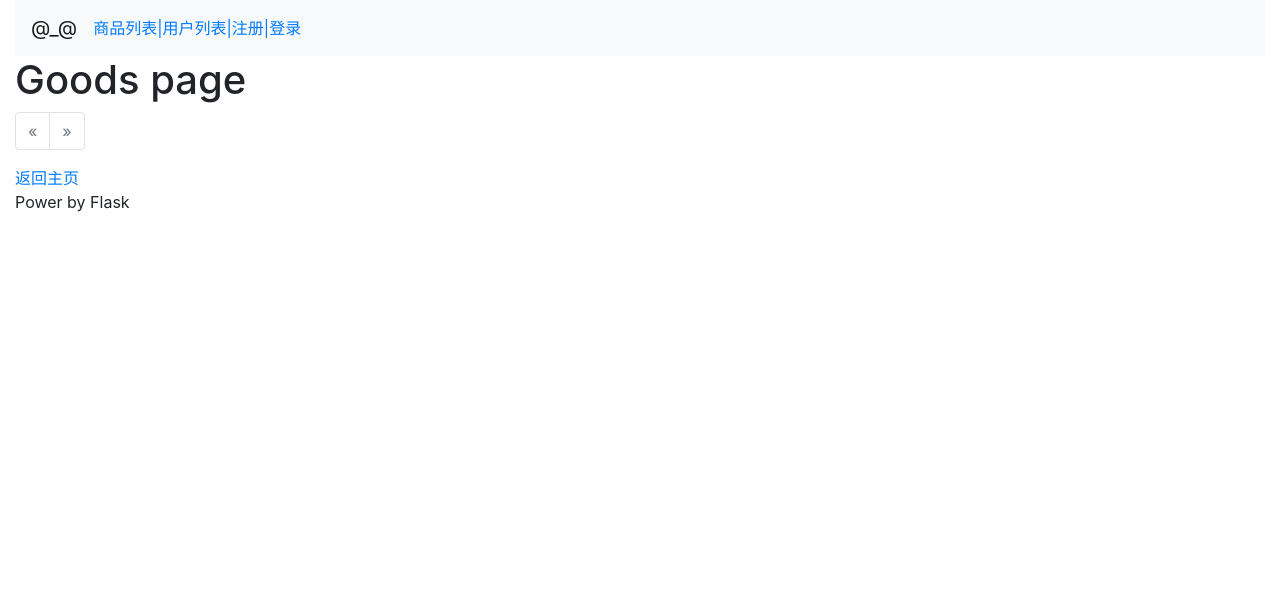
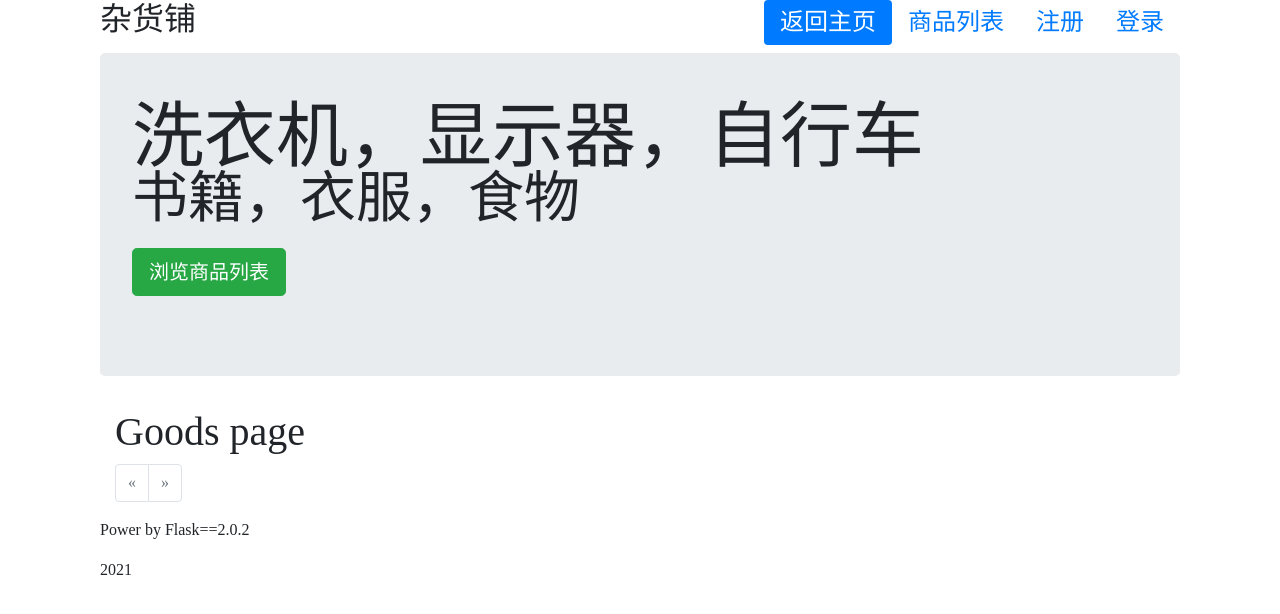
Before and after one commit to wpwupingwp/mai_web, a Flask app: page /goods in a window 1280 px wide. Shown: the top 614 px of the page. Run offline with Flask 2, Linux system fonts and the light colour scheme; data that the repository does not hold is empty; some libraries are stand-ins or nearby versions.

Commit message:
how to set chinese font

```diff
--- a/mai/auth.py
+++ b/mai/auth.py
@@ -110,7 +110,7 @@ def delete_goods(goods_id):
             db.session.delete(goods)
             db.session.commit()
             f.flash('删除成功')
-    return f.redirect(f'/admin/goods/{fl.current_user.user_id}')
+    return f.redirect(f'/auth/goods/{fl.current_user.user_id}')
 
 
 @auth.route('/edit_goods/<int:goods_id>', methods=('POST', 'GET'))
@@ -136,7 +136,7 @@ def edit_goods(goods_id):
         Goods.query.filter_by(goods_id=goods_id).update(new)
         db.session.commit()
         f.flash('修改物品成功')
-        return f.redirect('/admin/goods/1')
+        return f.redirect('/auth/goods/1')
     return f.render_template('add_goods.html', title='修改', form=gf)
 
 
@@ -147,7 +147,7 @@ def my_goods(user_id, page=1):
     per_page = 5
     if fl.current_user.is_anonymous:
         f.flash('请登录')
-        return f.redirect('/admin/login')
+        return f.redirect('/auth/login')
     if user_id != fl.current_user.user_id:
         f.flash('仅可查看自己的商品')
         #return f.redirect(f.url_for('admin.login'))
--- a/mai/templates/base.html
+++ b/mai/templates/base.html
@@ -3,49 +3,74 @@
 <head>
     <meta charset="utf-8">
     <meta name="viewport" content="width=device-width, initial-scale=1, shrink-to-fit=no">
-    {% block style %}
-        {{ bootstrap.load_css() }}
-    {% endblock %}
+    <meta name="description" content="flask demo">
+    <meta name="author" content="wp">
     {% if title %}
         <title>{{title}}</title>
     {% else %}
         <title>我的杂货铺</title>
     {% endif %}
+    {% block style %}
+        {{ bootstrap.load_css() }}
+    {% endblock %}
+    <style type="text/css">
+        * {font-family: "PingFang SC", "Hiragino Sans GB", "Heiti SC", "Microsoft YaHei", "WenQuanYi Micro Hei";}
+    </style>
 </head>
-<body class="container-fluid">
-    {% with messages = get_flashed_messages() %}
-            {% if messages %}
-                {% from 'bootstrap/utils.html' import render_messages %}
-                {{render_messages(dismissible=True, dismiss_animate=True)}}
-            {% endif %}
-    {% endwith %}
-    {% block navbar %}
-    <div>
-        <nav class="navbar navbar-expand-lg navbar-light bg-light">
-            <a class="navbar-brand" href="#">@_@</a>
-            <button class="navbar-toggler" type="button" data-toggle="collapse" data-target="#navbarSupportedContent" aria-controls="navbarSupportedContent" aria-expanded="false" aria-label="Toggle navigation">
-                <span class="navbar-toggler-icon"></span>
-            </button>
-            <div class="collapse navbar-collapse" id="navbarSupportedContent">
-                <ul class="navbar-nav mr-auto">
-                    <li><a href="/goods">商品列表|</a></li>
-                    <li><a href="/user">用户列表|</a></li>
-                    {% if current_user.is_authenticated %}
-                        {% if current_user.username=='admin@example.com' %}
-                            <li><a href="/admin">管理|</a></li>
-                        {% endif %}
-                        <li><a href="/auth/goods/{{current_user.user_id}}">我的商品|</a></li>
-                        <li><a href="/auth/add_goods">添加商品|</a></li>
-                        <li><a href="/auth/logout">退出({{current_user.username}})</a></li>
-                    {% else %}
-                        <li><a href="/auth/register">注册|</a></li>
-                        <li><a href="/auth/login">登录</a></li>
+<body class="container">
+<div class="container-fluid">
+    <div class="header clearfix">
+        <nav>
+            <ul class="nav nav-pills float-right">
+                {% if request.path != "/index" %}
+                <li class="nav-item">
+                    <a class="nav-link active h4" href="/index">返回主页<span class="sr-only"></span></a>
+                </li>
+                {% endif %}
+                <li class="nav-item">
+                    <a class="nav-link h4" href="/goods">商品列表</a>
+                </li>
+                {% if current_user.is_authenticated %}
+                    {% if current_user.username=='admin@example.com' %}
+                    <li class="nav-item">
+                        <a class="nav-link h4" href="/admin">管理</a>
+                    </li>
                     {% endif %}
-                </ul>
-            </div>
+                    <li class="nav-item">
+                        <a class="nav-link h4" href="/auth/goods/{{current_user.user_id}}">我的商品</a>
+                    </li>
+                    <li class="nav-item">
+                        <a class="nav-link h4" href="/auth/add_goods">添加商品</a>
+                    </li>
+                    <li class="nav-item">
+                        <a class="nav-link h4" href="/auth/logout">退出({{current_user.username}})</a>
+                    </li>
+                {% else %}
+                    <li class="nav-item">
+                        <a class="nav-link h4" href="/auth/register">注册</a>
+                    </li>
+                    <li class="nav-item">
+                        <a class="nav-link h4" href="/auth/login">登录</a>
+                    </li>
+                {% endif %}
+            </ul>
+        <h2 class="text font-monospace">杂货铺</h2>
         </nav>
     </div>
-    {% endblock navbar %}
+
+    <div class="jumbotron">
+        <h1 class="display-3" style="line-height: 40px;">洗衣机，显示器，自行车</h1>
+        <p class="lead display-4">书籍，衣服，食物</p>
+        <p><a class="btn btn-lg btn-success" href="/goods" role="button">浏览商品列表</a></p>
+    </div>
+
+<div class="container-fluid">
+    {% with messages = get_flashed_messages() %}
+        {% if messages %}
+            {% from 'bootstrap/utils.html' import render_messages %}
+            {{render_messages(dismissible=True, dismiss_animate=True)}}
+        {% endif %}
+    {% endwith %}
     {% block content %}{% endblock %}
     {% block script %}
         {{ bootstrap.load_js() }}
@@ -61,10 +86,8 @@
         </form>
         {% endblock %}
     {% endif %}
-
-</body>
-{% if request.path != "/index" %}
-<a href="/index">返回主页</a><br>
-{% endif %}
-<footer>Power by Flask</footer>
+</div>
+<footer class="footer">
+    <p>Power by Flask==2.0.2&nbsp;<div>2021</div></p>
+</footer>
 </html>
--- a/mai/templates/goods.html
+++ b/mai/templates/goods.html
@@ -5,7 +5,6 @@
         <hr>
         GOODS_ID {{g.goods_id}}<br>
         USER_ID {{g.user_id}}<br>
-        {{g.deleted}}
         名称 {{g.name}}<br>
         描述 {{g.description}}<br>
         地址 {{g.address}}<br>
--- a/mai/templates/my_goods.html
+++ b/mai/templates/my_goods.html
@@ -19,8 +19,8 @@
         <td>{{goods.pub_date}}</td>
         <td>{{goods.original_price}}</td>
         <td>
-            <a href="/admin/edit_goods/{{goods.goods_id}}">修改</a>
-            <a href="/admin/delete_goods/{{goods.goods_id}}">删除</a>
+            <a href="/auth/edit_goods/{{goods.goods_id}}">修改</a>
+            <a href="/auth/delete_goods/{{goods.goods_id}}">删除</a>
         </td>
         {% endfor %}
     </tr>
```
